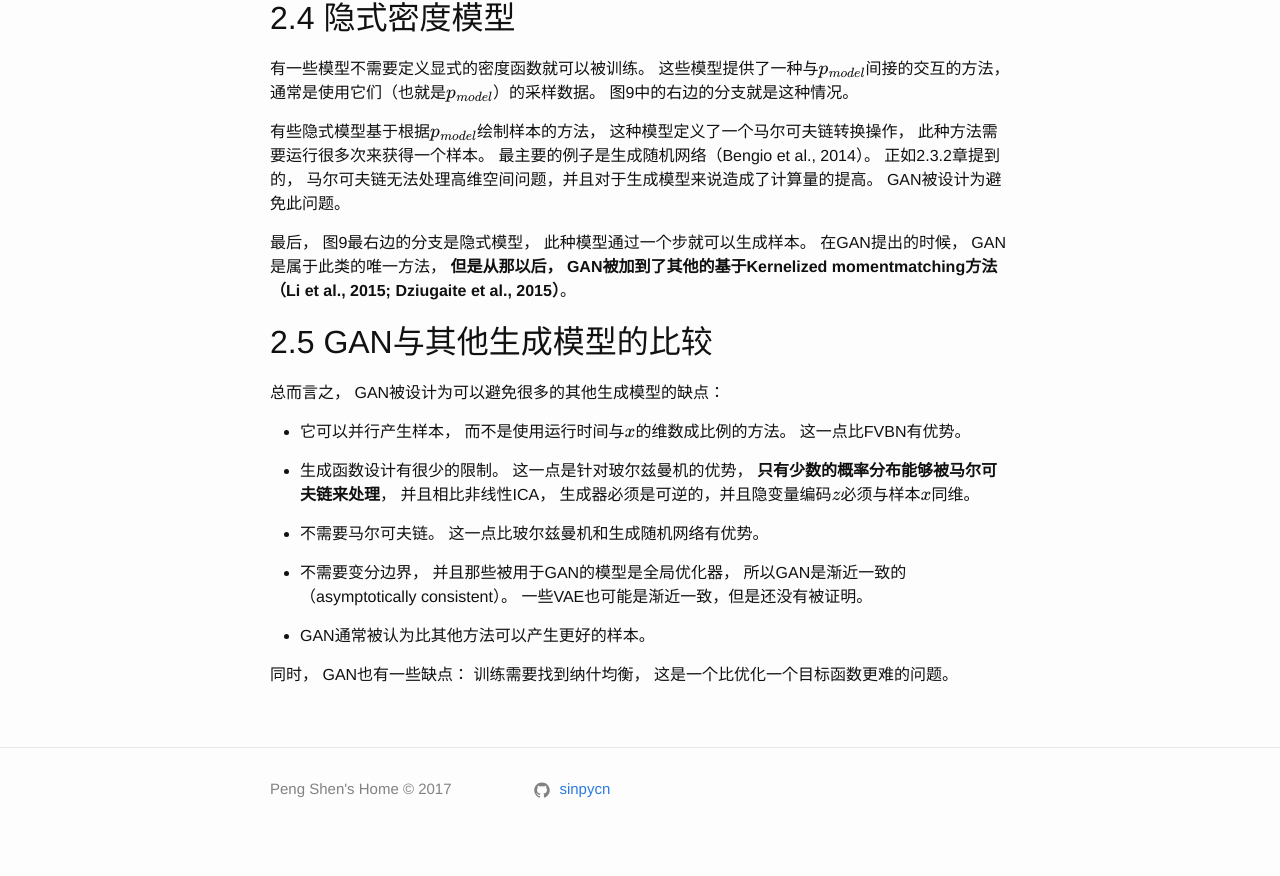
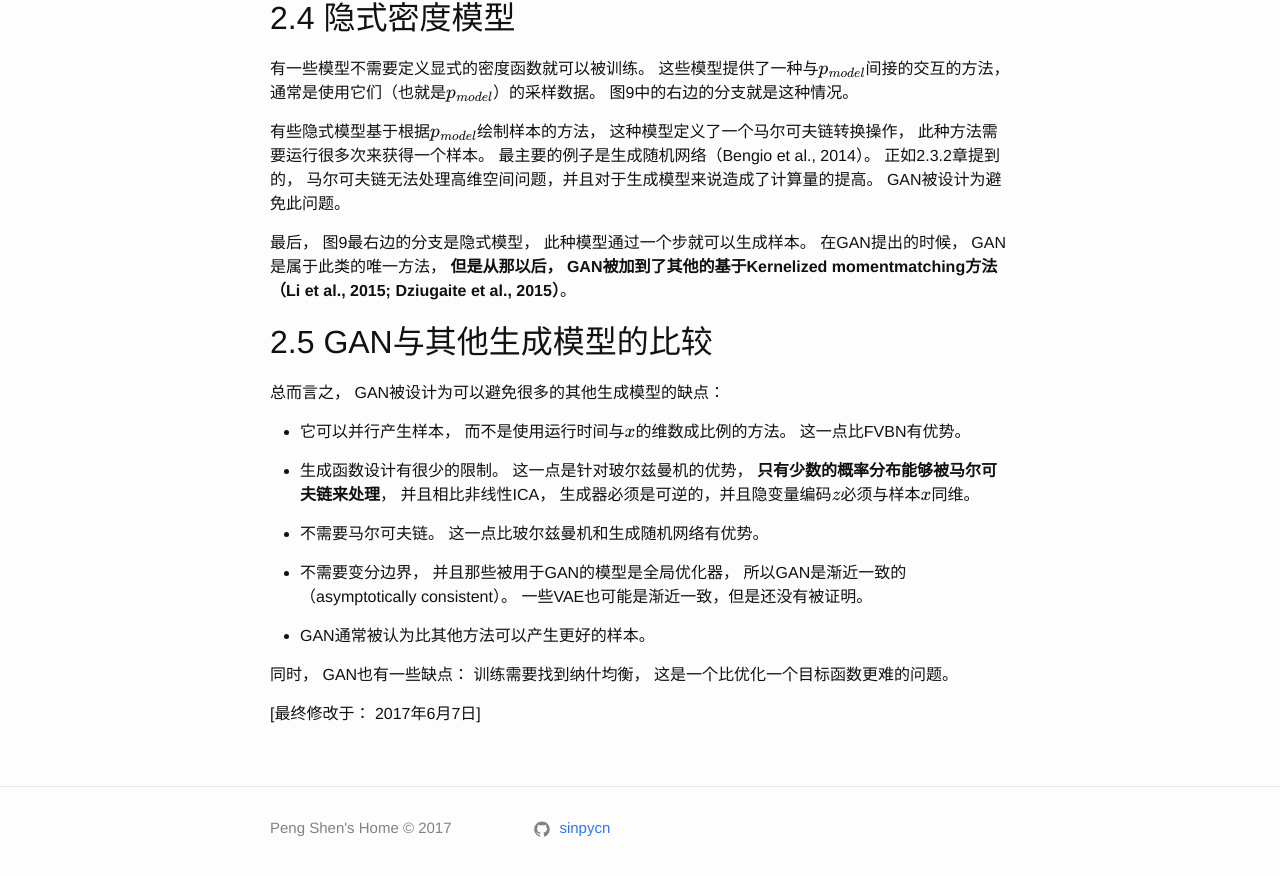
Before and after one commit to sinpycn/sinpycn.github.io, a Jekyll site: the page built from _posts/research/gan/2017-04-29-GAN-Tutorial-How-do-generative-models-work.md, in a window 1280 px wide and 900 px high, scrolled down 6117 px. Shown: the top 876 px of the window. Built offline with Jekyll 4.4.1, drawn with Linux system fonts in a browser that asks for light colours; formulas are drawn with MathJax 3.

Commit message:
Update 2017-04-29-GAN-Tutorial-How-do-generative-models-work.md

```diff
--- a/_posts/research/gan/2017-04-29-GAN-Tutorial-How-do-generative-models-work.md
+++ b/_posts/research/gan/2017-04-29-GAN-Tutorial-How-do-generative-models-work.md
@@ -181,3 +181,5 @@ VAE获得似然效果可以媲美其他的模型， 表明它也靠近最大的
 * GAN通常被认为比其他方法可以产生更好的样本。
 
 同时， GAN也有一些缺点： 训练需要找到纳什均衡， 这是一个比优化一个目标函数更难的问题。
+
+[最终修改于： 2017年6月7日]
```
